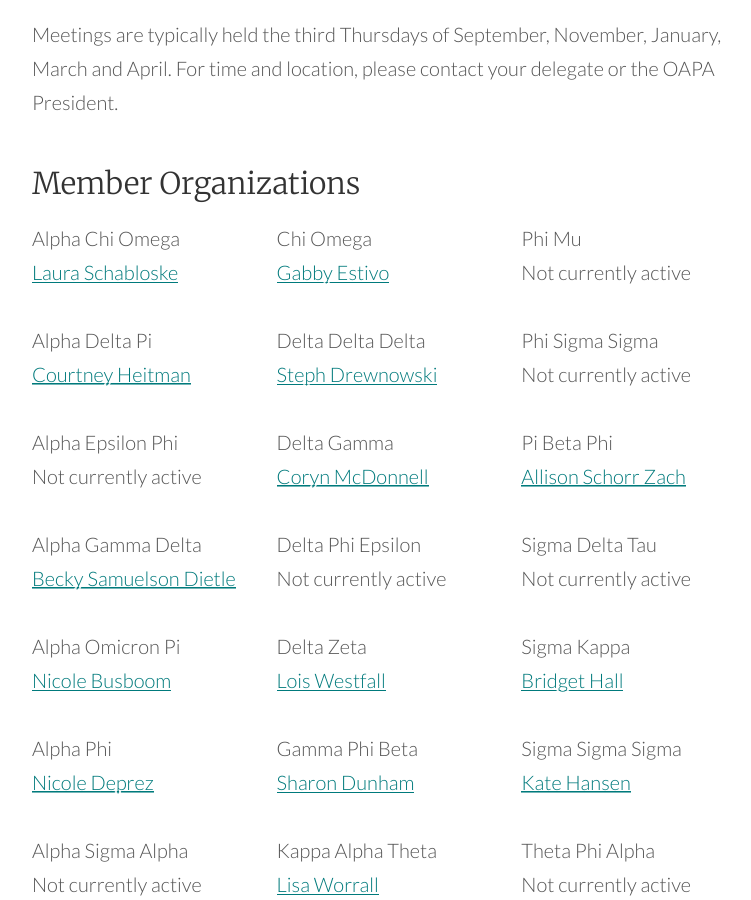
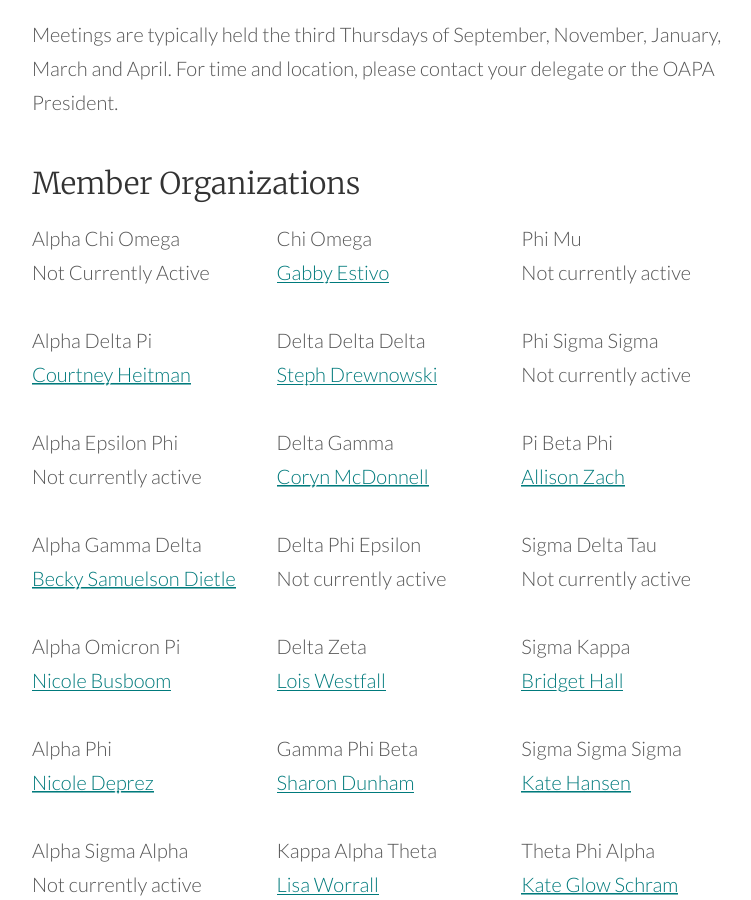
Before and after one commit to courtneyxann/oapa, a Jekyll site: the page built from docs/about-us.md, in a window 1280 px wide and 900 px high, scrolled down 1191 px. Shown: the whole window, without its empty margins (251-1002 px from the left). Built offline with Jekyll 4.4.1, drawn with Linux system fonts in a browser that asks for light colours.

Commit message:
updated roster

```diff
--- a/docs/about-us.md
+++ b/docs/about-us.md
@@ -40,7 +40,7 @@
 <div class="members">
 <ul>
 <li>Alpha Chi Omega</li>
-<li><a href="mailto:laura@clairrantpartners.com?subject=OAPA%20Information">Laura Schabloske</a></li>
+<li>Not Currently Active</li>
 </ul>
 <ul>
 <li>Alpha Delta Pi</li>
@@ -120,7 +120,7 @@
 </ul>
 <ul>
 <li>Pi Beta Phi</li>
-<li><a href="mailto:a.schorr11@gmail.com?subject=OAPA%20Information">Allison Schorr Zach</a></li>
+<li><a href="mailto:a.schorr11@gmail.com?subject=OAPA%20Information">Allison Zach</a></li>
 </ul>
 <ul>
 <li>Sigma Delta Tau</li>
@@ -136,7 +136,7 @@
 </ul>
 <ul>
 <li>Theta Phi Alpha</li>
-<li>Not currently active</li>
+<li><a href="mailto:kathleenglow@gmail.com?subject=OAPA%20Information">Kate Glow Schram</a></li>
 </ul>
 <ul>
 <li>Zeta Tau Alpha</li>
```
